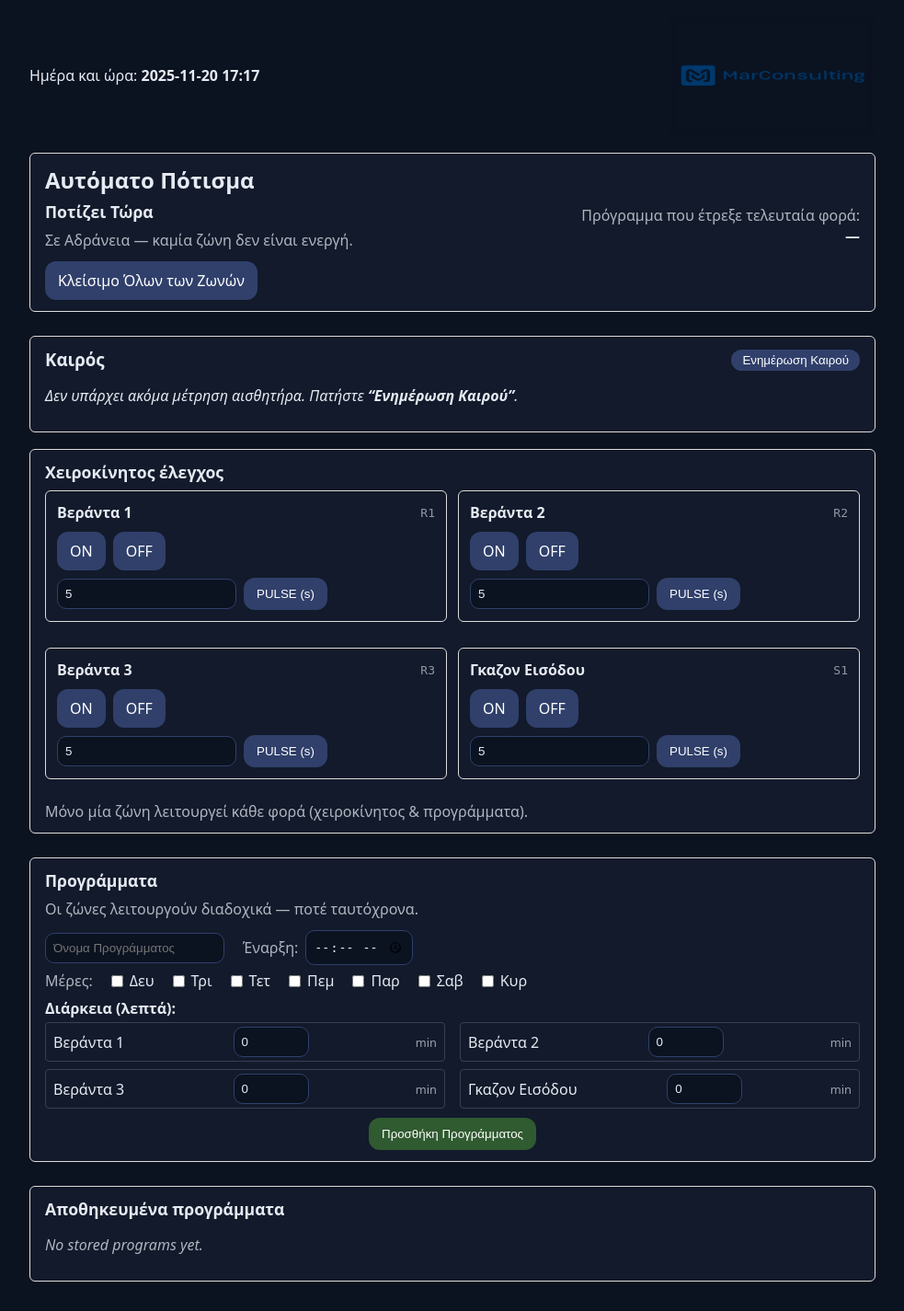
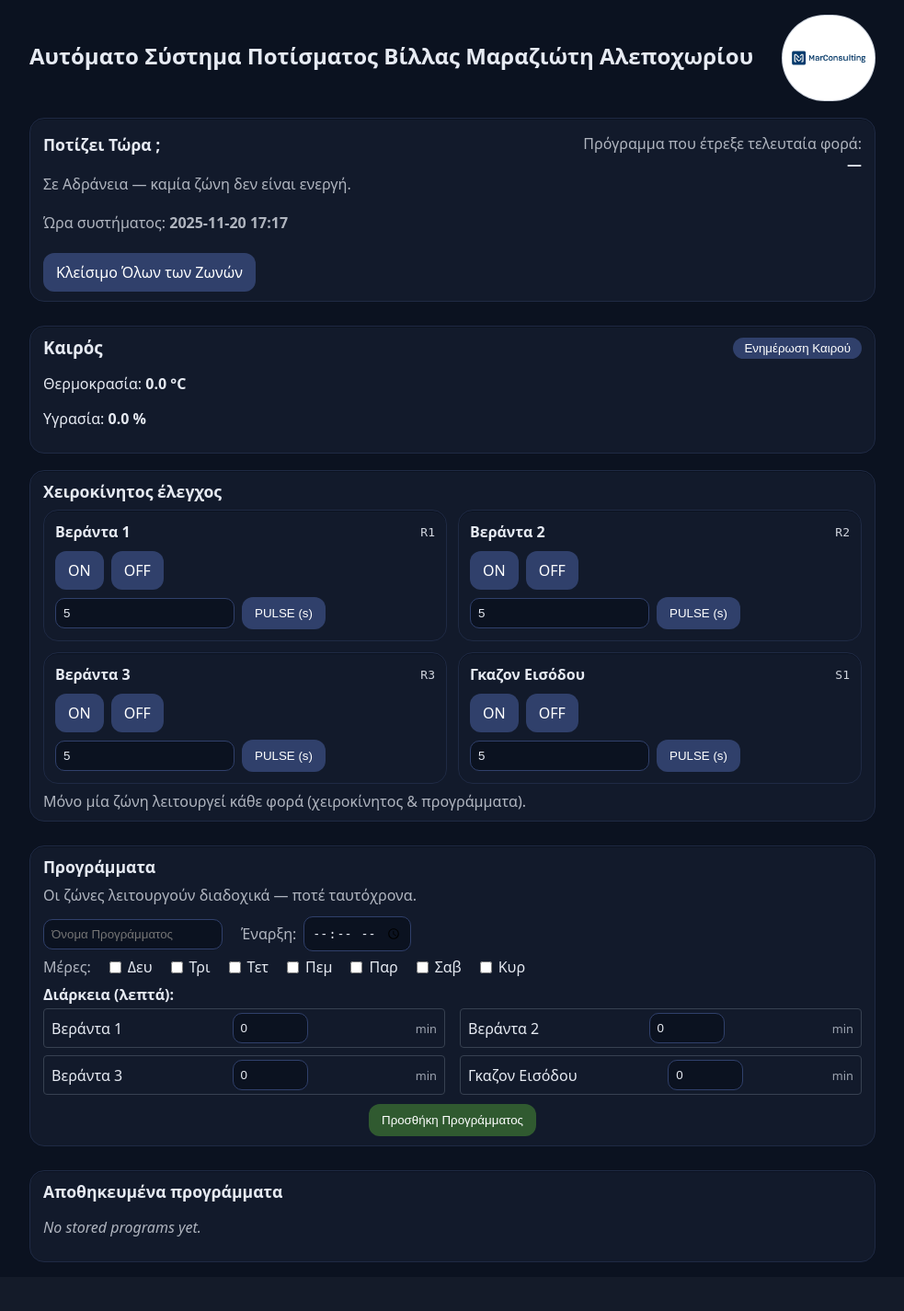
Before and after one commit to MaraHub/IoT, a Flask app: page / in a window 1280 px wide. Shown: the whole page at 92% size, without its empty margins (148-1131 px from the left). After the commit the page ends 1372 px from the top, so only its background shows below. Run offline with Flask 3, Linux system fonts and the light colour scheme; parts of the project's set-up code (start-up, migrations or seed data) failed here and were passed over.

Commit message:
last beautifications

```diff
--- /dev/null
+++ b/Irrigation/waterapp/waterapp/static/css/style.css
@@ -0,0 +1,272 @@
+/* ─────────────────────────────────────────
+   Theme variables
+   ───────────────────────────────────────── */
+:root {
+  --bg:    #0b1220;
+  --card:  #121a2b;
+  --line:  #1f2a44;
+  --txt:   #e6eaf2;
+  --muted: rgba(230,234,242,.75);
+}
+
+/* ─────────────────────────────────────────
+   Base layout & typography
+   ───────────────────────────────────────── */
+body {
+  font-family: system-ui, -apple-system, "Segoe UI", Roboto, Ubuntu, Arial, sans-serif;
+  margin: 0;
+  padding: 16px;
+  background: var(--bg);
+  color: var(--txt);
+}
+
+.wrap {
+  max-width: 920px;
+  margin: 0 auto;
+}
+
+h1 {
+  font-size: 1.5rem;
+  margin: 0 0 6px;
+}
+
+h2 {
+  font-size: 1.1rem;
+  margin: 0 0 8px;
+}
+
+.section {
+  margin: 18px 0 26px;
+}
+
+/* ─────────────────────────────────────────
+   Cards, layout helpers
+   ───────────────────────────────────────── */
+.card {
+  background: var(--card);
+  border: 1px solid var(--line);
+  border-radius: 16px;
+  padding: 10px 14px;          /* slightly smaller to make boxes less tall */
+  box-shadow: 0 1px 0 #0b1220 inset;
+}
+
+.row {
+  display: flex;
+  gap: 8px;
+  align-items: center;
+  flex-wrap: wrap;
+}
+
+.grid {
+  display: grid;
+  grid-template-columns: 1fr 1fr;
+  gap: 12px;
+}
+
+.title {
+  display: flex;
+  justify-content: space-between;
+  align-items: center;
+  gap: 10px;
+}
+
+.pill {
+  padding: 4px 8px;
+  border-radius: 999px;
+  background: var(--line);
+  font-size: .8rem;
+}
+
+.muted {
+  color: var(--muted);
+}
+
+/* ─────────────────────────────────────────
+   Buttons & inputs
+   ───────────────────────────────────────── */
+.btns {
+  display: flex;
+  gap: 8px;
+  margin-top: 10px;
+  flex-wrap: wrap;
+}
+
+button,
+a.btn {
+  appearance: none;
+  border: 0;
+  border-radius: 12px;
+  padding: 10px 14px;
+  background: #30406b;
+  color: #fff;
+  text-decoration: none;
+  cursor: pointer;
+}
+
+a.btn:hover,
+button:hover {
+  filter: brightness(1.05);
+}
+
+.danger {
+  background: #6b3030;
+}
+
+.ok {
+  background: #305a30;
+}
+
+input[type=number],
+input[type=time],
+input[type=text] {
+  padding: 8px;
+  border-radius: 10px;
+  border: 1px solid #30406b;
+  background: var(--bg);
+  color: var(--txt);
+}
+
+/* ─────────────────────────────────────────
+   Tables
+   ───────────────────────────────────────── */
+table {
+  width: 100%;
+  border-collapse: collapse;
+  margin-top: 10px;
+  font-size: .95rem;
+}
+
+th,
+td {
+  padding: 8px;
+  border-bottom: 1px solid var(--line);
+  text-align: left;
+}
+
+/* stored programs table */
+.stored-programs {
+  margin-top: 1.5rem;
+}
+
+.programs-table {
+  width: 100%;
+  border-collapse: collapse;
+  font-size: 0.9rem;
+}
+
+.programs-table th,
+.programs-table td {
+  border: 1px solid #374151;
+  padding: 0.5rem 0.75rem;
+  vertical-align: middle;
+}
+
+.programs-table th {
+  background: #111827;
+  color: #e5e7eb;
+  font-weight: 600;
+}
+
+.programs-table tbody tr:nth-child(odd) {
+  background: #020617;
+}
+
+.programs-table tbody tr:nth-child(even) {
+  background: #030712;
+}
+
+/* smaller delete button inside table */
+.programs-table .btn.danger {
+  padding: 0.1rem 0.6rem;
+  font-size: 0.8rem;
+  line-height: 1.1;
+}
+
+/* ─────────────────────────────────────────
+   Schedules (durations grid)
+   ───────────────────────────────────────── */
+.sched-row {
+  align-items: center;
+}
+
+.sched-days {
+  flex-wrap: wrap;
+}
+
+/* zones: 2 per row */
+.zone-grid {
+  display: grid;
+  grid-template-columns: repeat(2, minmax(0, 1fr));
+  gap: 8px 16px;
+  margin-top: 4px;
+}
+
+.zone-item {
+  border: 1px solid #374151;
+  border-radius: 4px;
+  padding: 4px 8px;
+  display: flex;
+  align-items: center;
+  justify-content: space-between;
+}
+
+.zone-name {
+  font-weight: 500;
+  margin-right: 6px;
+}
+
+.zone-item input[type="number"] {
+  width: 4rem;
+  margin-right: 4px;
+}
+
+.zone-unit {
+  font-size: 0.8rem;
+  color: #9ca3af;
+}
+
+/* ─────────────────────────────────────────
+   Environment card header
+   ───────────────────────────────────────── */
+.env-header {
+  display: flex;
+  align-items: center;
+  justify-content: space-between;
+  gap: 0.5rem;
+  margin-bottom: 0.5rem;
+}
+
+.env-header h3 {
+  margin: 0;
+}
+
+.env-header button {
+  padding: 0.25rem 0.75rem;
+}
+
+/* ─────────────────────────────────────────
+   Top logo bar
+   ───────────────────────────────────────── */
+/* (HTML: inside top-bar -> <div class="logo-box"><img class="logo-img"> <span class="logo-label">...) */
+
+.logo-box {
+  display: flex;
+  align-items: center;
+  gap: 8px;
+  padding: 6px 10px;
+  border-radius: 999px;
+  background:white;      /* subtle light background */
+  border: 1px solid rgba(148, 163, 184, 0.45); /* soft outline */
+}
+
+.logo-img {
+  height: 80px;      /* bigger logo, but still fits the bar */
+  width: auto;
+  display: block;
+}
+
+
+
+code {
+  opacity: .9;
+}
--- a/Irrigation/waterapp/waterapp/templates/index.html
+++ b/Irrigation/waterapp/waterapp/templates/index.html
@@ -1,190 +1,20 @@
 <!doctype html>
 <html lang="en">
 <head>
+<link rel="stylesheet" href="{{ url_for('static', filename='css/style.css') }}">
 <meta name="viewport" content="width=device-width, initial-scale=1">
-<title>Αυτόματο Πότισμα</title>
-<style>
-  :root { --bg:#0b1220; --card:#121a2b; --line:#1f2a44; --txt:#e6eaf2; --muted:rgba(230,234,242,.75); }
-  body{font-family:system-ui,-apple-system,Segoe UI,Roboto,Ubuntu,Arial,sans-serif;margin:0;padding:16px;background:var(--bg);color:var(--txt)}
-  .wrap{max-width:920px;margin:0 auto}
-  h1{font-size:1.5rem;margin:0 0 6px}
-  h2{font-size:1.1rem;margin:0 0 8px}
-  .section{margin:18px 0 26px}
-  .card{background:var(--card);border:1px solid var(--line);border-radius:16px;padding:14px;box-shadow:0 1px 0 #0b1220 inset}
-  .row{display:flex;gap:8px;align-items:center;flex-wrap:wrap}
-  .grid{display:grid;grid-template-columns:1fr 1fr;gap:12px}
-  .title{display:flex;justify-content:space-between;align-items:center;gap:10px}
-  .pill{padding:4px 8px;border-radius:999px;background:var(--line);font-size:.8rem}
-  .muted{color:var(--muted)}
-  .btns{display:flex;gap:8px;margin-top:10px;flex-wrap:wrap}
-  button,a.btn{appearance:none;border:0;border-radius:12px;padding:10px 14px;background:#30406b;color:#fff;text-decoration:none;cursor:pointer}
-  a.btn:hover,button:hover{filter:brightness(1.05)}
-  input[type=number],input[type=time],input[type=text]{padding:8px;border-radius:10px;border:1px solid #30406b;background:var(--bg);color:var(--txt)}
-  table{width:100%;border-collapse:collapse;margin-top:10px;font-size:.95rem}
-  th,td{padding:8px;border-bottom:1px solid var(--line);text-align:left}
-  .danger{background:#6b3030}
-  .ok{background:#305a30}
-  code{opacity:.6}
-</style>
 
-<style>
-  .card {
-    border: 1px solid #ddd;
-    border-radius: 6px;
-    padding: 0.75rem 1rem;
-    margin-bottom: 1rem;
-  }
+<title>Αυτοματο Πότισμα</title>
+</head>
 
-  .env-header {
-    display: flex;
-    align-items: center;
-    justify-content: space-between;
-    gap: 0.5rem;
-    margin-bottom: 0.5rem;
-  }
-
-  .env-header h3 {
-    margin: 0;
-  }
-
-  .env-header button {
-    padding: 0.25rem 0.75rem;
-  }
-</style>
-
-<style>
- .stored-programs {
-  margin-top: 1.5rem;
-}
-
-/* table styling inside the dark theme */
-.programs-table {
-  width: 100%;
-  border-collapse: collapse;
-  font-size: 0.9rem;
-}
-
-.programs-table th,
-.programs-table td {
-  border: 1px solid #374151;       /* dark grey borders */
-  padding: 0.5rem 0.75rem;
-  vertical-align: middle;
-}
-
-/* make header row dark, so no white band */
-.programs-table th {
-  background: #111827;             /* same family as your page bg */
-  color: #e5e7eb;
-  font-weight: 600;
-}
-
-/* optional: slightly darker row background, or just keep transparent */
-.programs-table tbody tr:nth-child(odd) {
-  background: #020617;
-}
-
-.programs-table tbody tr:nth-child(even) {
-  background: #030712;
-}
-
-/* make delete button smaller */
-.programs-table .btn.danger {
-  padding: 0.1rem 0.6rem;
-  font-size: 0.8rem;
-  line-height: 1.1;
-}
-
-
-/* basic spacing between logical rows */
-.sched-row {
-  align-items: center;
-}
-
-/* days row wraps nicely */
-.sched-days {
-  flex-wrap: wrap;
-}
-
-/* 2 zones per row, evenly spaced */
-.zone-grid {
-  display: grid;
-  grid-template-columns: repeat(2, minmax(0, 1fr)); /* 2 per row */
-  gap: 8px 16px;
-  margin-top: 4px;
-}
-
-.zone-item {
-  border: 1px solid #374151;
-  border-radius: 4px;
-  padding: 4px 8px;
-  display: flex;
-  align-items: center;
-  justify-content: space-between;
-}
-
-.zone-name {
-  font-weight: 500;
-  margin-right: 6px;
-}
-
-.zone-item input[type="number"] {
-  width: 4rem;
-  margin-right: 4px;
-}
-
-.zone-unit {
-  font-size: 0.8rem;
-  color: #9ca3af;
-}
-.top-logo {
-    height: 140px;
-    width: auto;
-}
-
-.logo-box {
-    display: flex;
-    align-items: center;
-    gap: 8px;
-    padding: 6px 12px;
-    border-radius: 8px;
-
-    background: r#e2e8f0;  /* white tint */
-    backdrop-filter: blur(4px);              /* smooth glass effect */
-}
-
-/* logo image */
-.logo-img {
-    height: 120px;   /* perfect size for your layout */
-    width: 200px;
-}
-
-/* company text */
-.logo-label {
-    font-size: 1rem;
-    font-weight: 600;
-    color: #e2e8f0;     /* light grey/white */
-    margin: 0;
-    padding: 0;
-}
-
-
-</style>
-
-
-</head>
 <body>
-
-
 <div class="wrap">
-
-
 
   <!-- Time Part-->
 <div class="top-bar" style="display:flex; justify-content:space-between; align-items:center; margin-bottom:1rem;">
 <div>
-    Ημέρα και ώρα: <strong>{{ current_time }}</strong>
+ <h1>Αυτόματο Σύστημα Ποτίσματος Βίλλας Μαραζιώτη Αλεποχωρίου</h1>
  </div>
-
  <div class="logo-box">
     <img src="{{ url_for('static', filename='marlogo.png') }}" class="logo-img">
 
@@ -197,30 +27,47 @@
 <!-- LIVE STATUS -->
 <div class="section">
   <div class="card">
-      <h1>Αυτόματο Πότισμα</h1>
-      <div class="row" style="justify-content:space-between;margin-top:6px">
+
+    <div class="row" style="justify-content:space-between; align-items:flex-start; margin-top:6px;">
+
+      <!-- Left side: title + live status + current time -->
       <div>
-          <h2>Ποτίζει Τώρα</h2>
+        <h2>Ποτίζει Τώρα ; </h2>
+
         {% if current.active %}
-            <div class="row">
-              <strong>Εκτελείται:</strong> <span class="pill">{{current.name}}</span>
-              <span>Βήμα: {{current.step}}</span>
-              <span>Λήγει ~ {{current.ends}}</span>
+          <div class="row" style="margin-top:12px;">
+            <strong>Εκτελείται:</strong>
+            <span class="pill">{{ current.name }}</span>
+          </div>
+          <div class="muted" style="margin-top:8px;">
+            Βήμα: {{ current.step }} &nbsp;·&nbsp; Λήγει ~ {{ current.ends }}
           </div>
         {% else %}
-            <div class="muted">Σε Αδράνεια — καμία ζώνη δεν είναι ενεργή.</div>
+          <div class="muted" style="margin-top:20px;">
+            Σε Αδράνεια — καμία ζώνη δεν είναι ενεργή.
+          </div>
         {% endif %}
+
+        <div class="muted" style="margin-top:20px;margin-bottom: 10px;">
+          Ώρα συστήματος: <strong>{{ current_time }}</strong>
         </div>
-        <div style="text-align:right">
+      </div>
+
+      <!-- Right side: last program run -->
+      <div style="text-align:right;">
         <div class="muted">Πρόγραμμα που έτρεξε τελευταία φορά:</div>
         <strong>{{ last_run or "—" }}</strong>
       </div>
+
     </div>
-      <div class="btns" style="margin-top:12px">
+
+    <div class="btns" style="margin-top:12px;">
       <a class="btn danger" href="/all/off">Κλείσιμο Όλων των Ζωνών</a>
     </div>
+
   </div>
 </div>
+
 
 
   <!--  Environment -->
```
Lines whose indentation alone changed are shown as unchanged.
